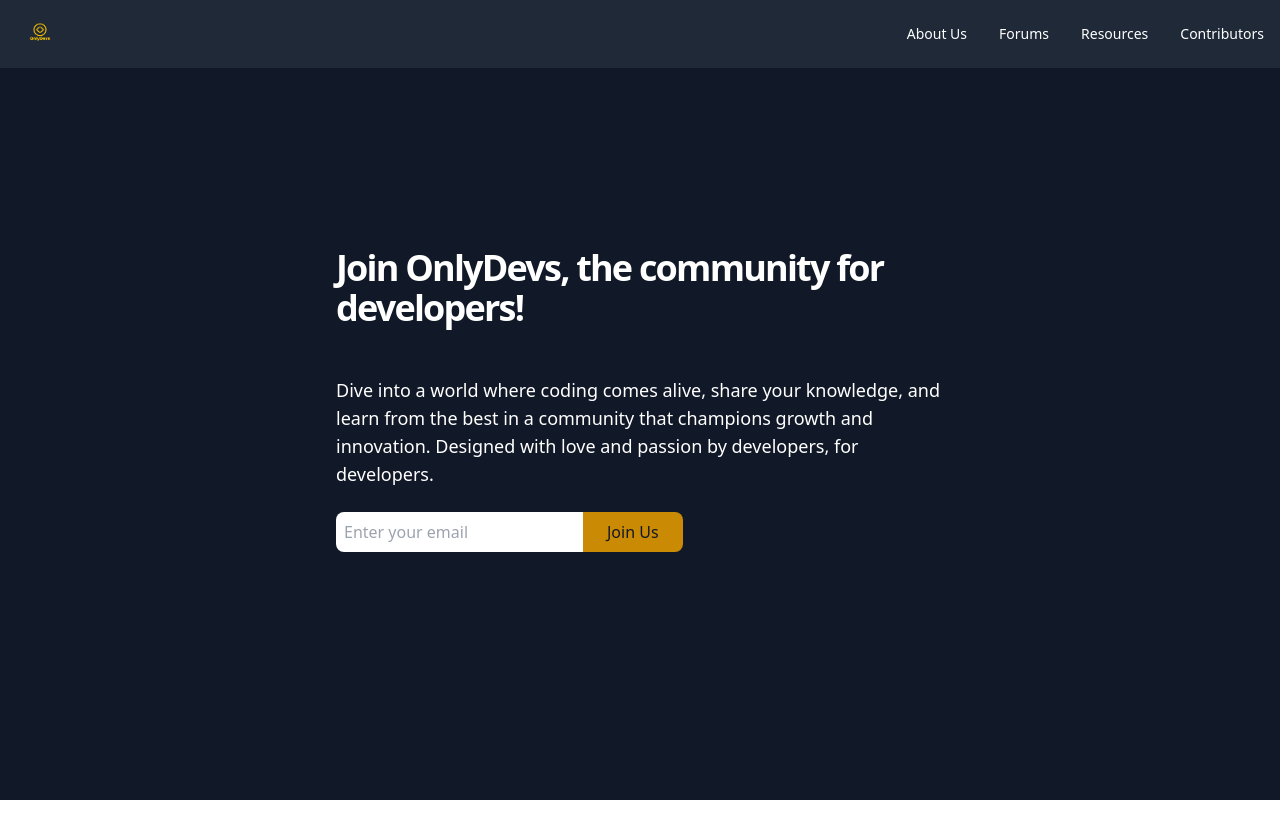
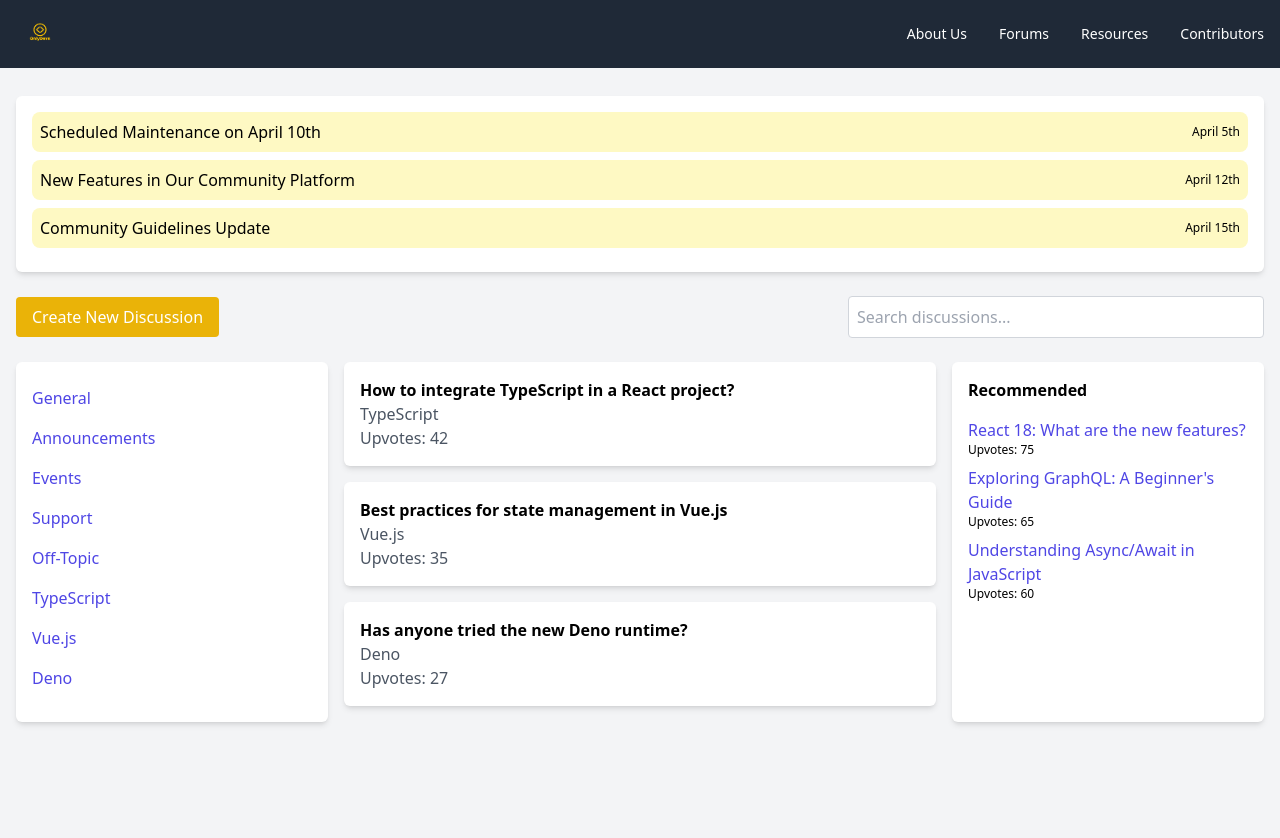
Before and after one commit to onlydevske/OnlyDevs-Website, a React (Vite) app: page /forum in a window 1280 px wide. Shown: the top 838 px of the page. Before the commit the page ends 800 px from the top, so only its background shows below. Built offline with nearby package versions, Linux system fonts and the light colour scheme.

Commit message:
adding a forum page

```diff
--- a/src/pages/Forum.jsx
+++ b/src/pages/Forum.jsx
@@ -1,24 +1,95 @@
 import React from 'react';
 
-export default function Forum() {
+const Forum = () => {
+
+const announcements = [
+  { id: 1, title: 'Scheduled Maintenance on April 10th', date: 'April 5th' },
+  { id: 2, title: 'New Features in Our Community Platform', date: 'April 12th' },
+  { id: 3, title: 'Community Guidelines Update', date: 'April 15th' },
+
+];
+
+
+const discussions = [
+  { id: 1, title: 'How to integrate TypeScript in a React project?', upvotes: 42, category: 'TypeScript', replies: 8 },
+  { id: 2, title: 'Best practices for state management in Vue.js', upvotes: 35, category: 'Vue.js', replies: 5 },
+  { id: 3, title: 'Has anyone tried the new Deno runtime?', upvotes: 27, category: 'Deno', replies: 3 },
+
+];
+
+const categories = [
+  'General',
+  'Announcements',
+  'Events',
+  'Support',
+  'Off-Topic',
+  'TypeScript',
+  'Vue.js',
+  'Deno',
+];
+
+const recommended = [
+  { id: 1, title: 'React 18: What are the new features?', upvotes: 75 },
+  { id: 2, title: 'Exploring GraphQL: A Beginner\'s Guide', upvotes: 65 },
+  { id: 3, title: 'Understanding Async/Await in JavaScript', upvotes: 60 },
+];
+
+
   return (
-    <div className="flex flex-col min-h-screen overflow-hidden">
-        <section className="flex items-center justify-center min-h-screen bg-gray-900 text-white">
-          <div className="container mx-auto px-8 flex flex-wrap items-center justify-center">
-            <div className="w-full md:w-1/2 flex flex-col  justify-center items-start space-y-6">
-              <h1 className="text-3xl md:text-4xl leading-tight mb-6 font-bold  tracking-tighter">
-                Join <span className="heartbeat">OnlyDevs</span>, the community for developers!
-              </h1>
-              <p className="text-lg mb-6">
-                Dive into a world where coding comes alive, share your knowledge, and learn from the best in a community that champions growth and innovation. Designed with love and passion by developers, for developers.
-              </p>
-              <div className="flex w-full md:w-auto">
-                <input type="email" placeholder="Enter your email" className="p-2 rounded-l-lg focus:outline-none focus:ring-2 focus:ring-yellow-500 bg-white text-gray-800" />
-                <button className="bg-yellow-600 text-gray-900 rounded-r-lg px-6 py-2 hover:bg-yellow-700 focus:outline-none focus:ring-2 focus:ring-yellow-700">Join Us</button>
+    <div className="bg-gray-100 min-h-screen mt-16">
+      <div className="container mx-auto px-4 py-8">
+        {/* Announcements Section */}
+        <div className="bg-white p-4 rounded-md shadow-md mb-6">
+          {announcements.map((announcement) => (
+            <div key={announcement.id} className="flex justify-between items-center bg-yellow-100 p-2 rounded-lg mb-2">
+              <span className="font-medium">{announcement.title}</span>
+              <span className="text-xs">{announcement.date}</span>
+            </div>
+          ))}
+        </div>
+
+        {/* Actions Bar */}
+        <div className="flex justify-between items-center mb-6">
+          <button className="bg-yellow-500 text-white px-4 py-2 rounded hover:bg-yellow-600 transition duration-300">Create New Discussion</button>
+          <input type="search" placeholder="Search discussions..." className="border border-gray-300 p-2 rounded w-1/3" />
+        </div>
+
+        {/* Main Content Section */}
+        <div className="flex gap-4">
+          {/* Categories Sidebar */}
+          <div className="w-1/4 bg-white p-4 rounded-md shadow-md">
+            <ul>
+              {categories.map((category) => (
+                <li key={category} className="py-2 text-indigo-600 hover:text-indigo-800 cursor-pointer">{category}</li>
+              ))}
+            </ul>
+          </div>
+
+          {/* Discussions List */}
+          <div className="flex-1">
+            {discussions.map((discussion) => (
+              <div key={discussion.id} className="bg-white p-4 rounded-md shadow-md mb-4">
+                <h3 className="font-bold">{discussion.title}</h3>
+                <p className="text-gray-600">{discussion.category}</p>
+                <p className="text-gray-600">Upvotes: {discussion.upvotes}</p>
               </div>
-            </div>
+            ))}
           </div>
-        </section>
+
+          {/* Recommended Sidebar */}
+          <div className="w-1/4 bg-white p-4 rounded-md shadow-md">
+            <h4 className="font-bold mb-4">Recommended</h4>
+            {recommended.map((discussion) => (
+              <div key={discussion.id} className="mb-2">
+                <h5 className="text-indigo-600 hover:text-indigo-800 cursor-pointer">{discussion.title}</h5>
+                <p className="text-xs">Upvotes: {discussion.upvotes}</p>
+              </div>
+            ))}
+          </div>
+        </div>
       </div>
+    </div>
   );
-}
+};
+
+export default Forum;
```
Also changed, not shown: src/index.css (line endings or trailing spaces).
